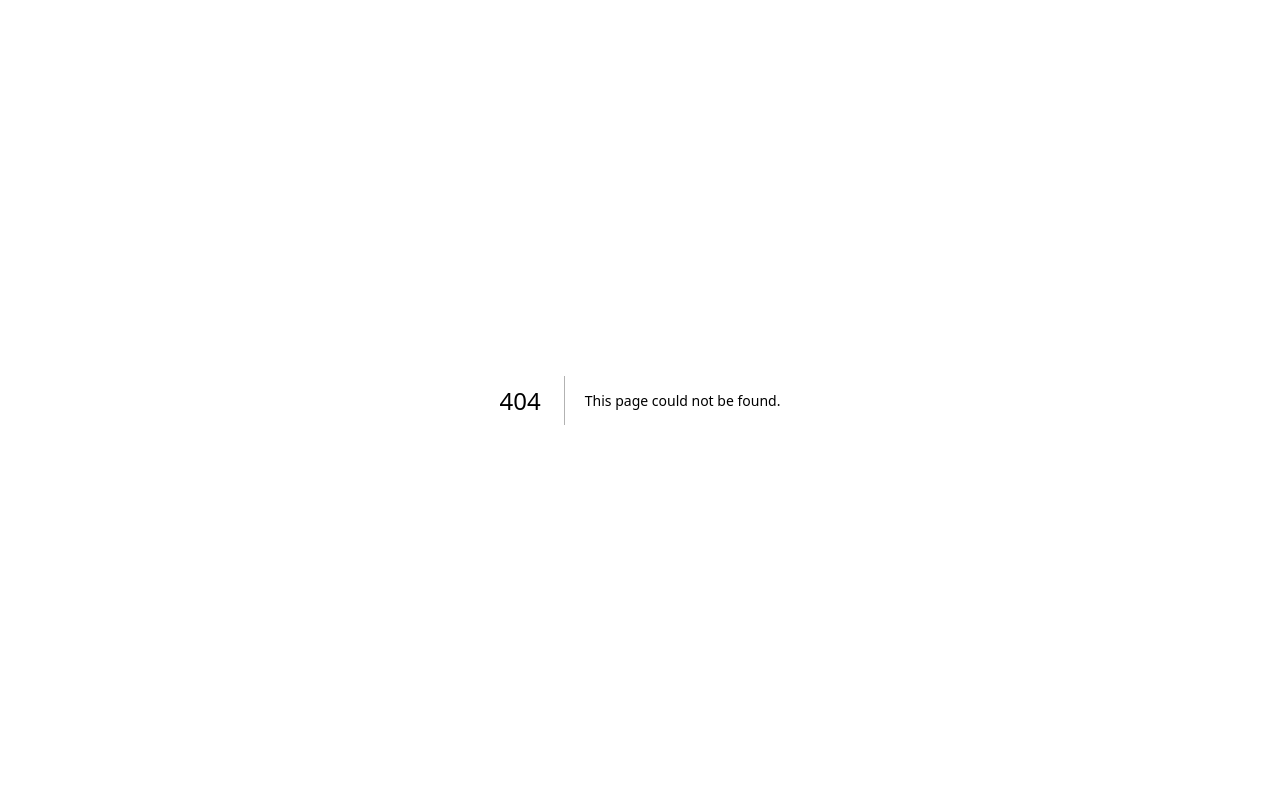
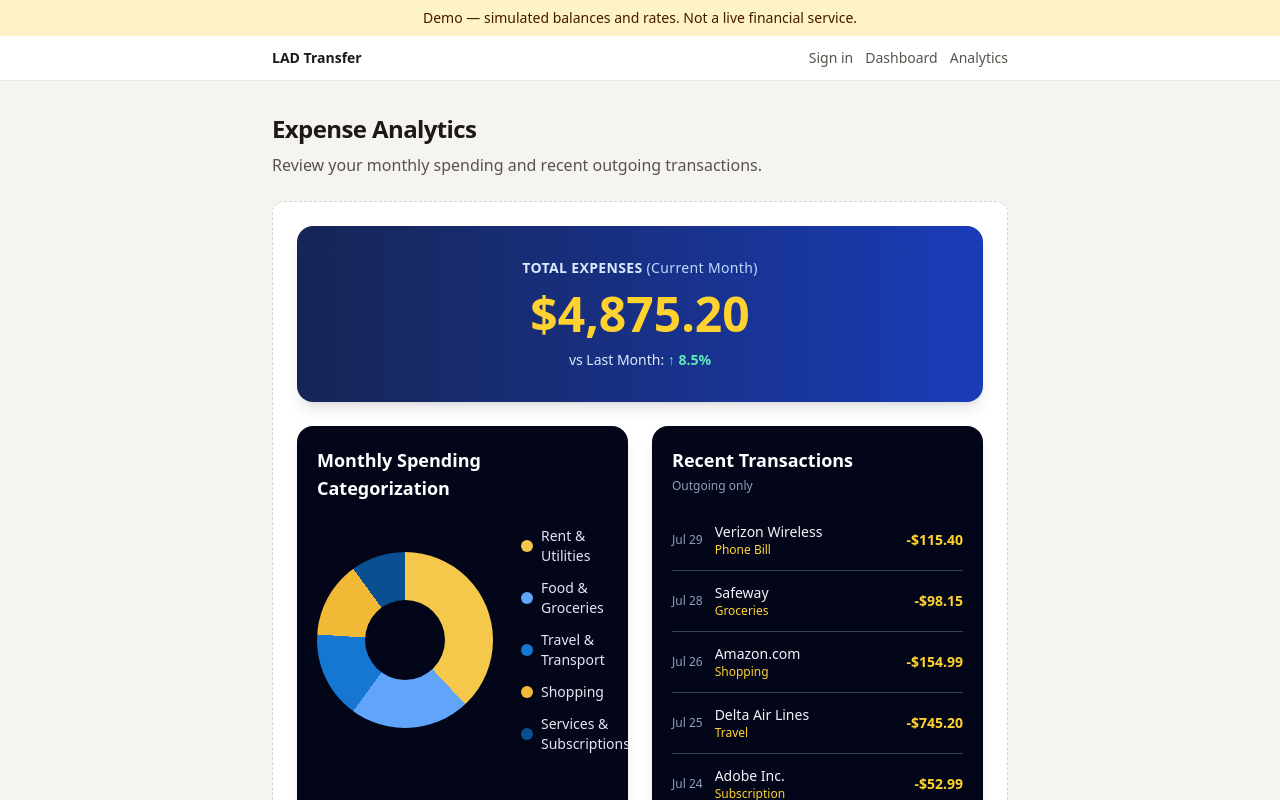
Before and after one commit to aggie-d/SASE_Hack2026, a Next.js app: page /analytics in a window 1280 px wide. Before the commit this address had no page. Shown: the top 800 px of the page. Built offline with nearby package versions, Linux system fonts and the light colour scheme.

Commit message:
Build analytics page and navigation link

```diff
--- /dev/null
+++ b/app/analytics/page.tsx
@@ -0,0 +1,183 @@
+import { PageShell } from "@/components/PageShell";
+
+const spendingCategories = [
+  {
+    name: "Rent & Utilities",
+    percentage: 38,
+    color: "#f5c84c",
+  },
+  {
+    name: "Food & Groceries",
+    percentage: 22,
+    color: "#60a5fa",
+  },
+  {
+    name: "Travel & Transport",
+    percentage: 16,
+    color: "#1677d2",
+  },
+  {
+    name: "Shopping",
+    percentage: 14,
+    color: "#f1b936",
+  },
+  {
+    name: "Services & Subscriptions",
+    percentage: 10,
+    color: "#0b4f93",
+  },
+];
+
+const recentTransactions = [
+  {
+    date: "Jul 29",
+    merchant: "Verizon Wireless",
+    amount: "-$115.40",
+    category: "Phone Bill",
+  },
+  {
+    date: "Jul 28",
+    merchant: "Safeway",
+    amount: "-$98.15",
+    category: "Groceries",
+  },
+  {
+    date: "Jul 26",
+    merchant: "Amazon.com",
+    amount: "-$154.99",
+    category: "Shopping",
+  },
+  {
+    date: "Jul 25",
+    merchant: "Delta Air Lines",
+    amount: "-$745.20",
+    category: "Travel",
+  },
+  {
+    date: "Jul 24",
+    merchant: "Adobe Inc.",
+    amount: "-$52.99",
+    category: "Subscription",
+  },
+  {
+    date: "Jul 23",
+    merchant: "Local Chevron",
+    amount: "-$61.70",
+    category: "Gas",
+  },
+  {
+    date: "Jul 21",
+    merchant: "Netflix",
+    amount: "-$19.99",
+    category: "Subscription",
+  },
+];
+
+export default function AnalyticsPage() {
+  return (
+    <PageShell
+      title="Expense Analytics"
+      description="Review your monthly spending and recent outgoing transactions."
+    >
+      <div className="space-y-6 text-stone-100">
+        {/* Monthly expense summary */}
+        <section className="rounded-2xl bg-gradient-to-r from-blue-950 to-blue-800 px-6 py-8 text-center shadow-lg">
+          <p className="text-sm font-semibold uppercase tracking-wide text-blue-100">
+            Total Expenses{" "}
+            <span className="font-normal normal-case text-blue-200">
+              (Current Month)
+            </span>
+          </p>
+
+          <p className="mt-3 text-4xl font-bold text-amber-300 sm:text-5xl">
+            $4,875.20
+          </p>
+
+          <p className="mt-3 text-sm text-blue-100">
+            vs Last Month:{" "}
+            <span className="font-semibold text-emerald-300">↑ 8.5%</span>
+          </p>
+        </section>
+
+        {/* Analytics panels */}
+        <div className="grid gap-6 lg:grid-cols-2">
+          {/* Spending categories */}
+          <section className="rounded-2xl bg-slate-950 p-5 shadow-lg">
+            <h2 className="text-lg font-semibold text-white">
+              Monthly Spending Categorization
+            </h2>
+
+            <div className="mt-6 flex flex-col items-center gap-7 sm:flex-row">
+              <div
+                aria-label="Monthly spending donut chart"
+                className="relative h-44 w-44 shrink-0 rounded-full"
+                style={{
+                  background:
+                    "conic-gradient(#f5c84c 0% 38%, #60a5fa 38% 60%, #1677d2 60% 76%, #f1b936 76% 90%, #0b4f93 90% 100%)",
+                }}
+              >
+                <div className="absolute inset-12 rounded-full bg-slate-950" />
+              </div>
+
+              <ul className="w-full space-y-3">
+                {spendingCategories.map((category) => (
+                  <li
+                    key={category.name}
+                    className="flex items-center justify-between gap-3 text-sm"
+                  >
+                    <span className="flex items-center gap-2">
+                      <span
+                        className="h-3 w-3 shrink-0 rounded-full"
+                        style={{ backgroundColor: category.color }}
+                      />
+                      <span className="text-slate-200">{category.name}</span>
+                    </span>
+
+                    <span className="font-semibold text-white">
+                      {category.percentage}%
+                    </span>
+                  </li>
+                ))}
+              </ul>
+            </div>
+          </section>
+
+          {/* Recent outgoing transactions */}
+          <section className="rounded-2xl bg-slate-950 p-5 shadow-lg">
+            <h2 className="text-lg font-semibold text-white">
+              Recent Transactions
+            </h2>
+
+            <p className="mt-1 text-xs text-slate-400">Outgoing only</p>
+
+            <div className="mt-4 divide-y divide-slate-700">
+              {recentTransactions.map((transaction) => (
+                <article
+                  key={`${transaction.date}-${transaction.merchant}`}
+                  className="grid grid-cols-[auto_1fr_auto] items-center gap-3 py-3"
+                >
+                  <time className="text-xs text-slate-400">
+                    {transaction.date}
+                  </time>
+
+                  <div className="min-w-0">
+                    <p className="truncate text-sm font-medium text-slate-100">
+                      {transaction.merchant}
+                    </p>
+                    <p className="text-xs text-amber-300">
+                      {transaction.category}
+                    </p>
+                  </div>
+
+                  <p className="text-sm font-semibold text-amber-300">
+                    {transaction.amount}
+                  </p>
+                </article>
+              ))}
+            </div>
+          </section>
+        </div>
+      </div>
+    </PageShell>
+  );
+}
--- a/components/PageShell.tsx
+++ b/components/PageShell.tsx
@@ -20,6 +20,7 @@ export function PageShell({ title, description, children }: PageShellProps) {
           <nav className="flex gap-3 text-sm text-stone-600">
             <Link href="/login">Sign in</Link>
             <Link href="/dashboard">Dashboard</Link>
+            <Link href="/analytics">Analytics</Link>
           </nav>
         </div>
       </header>
```
